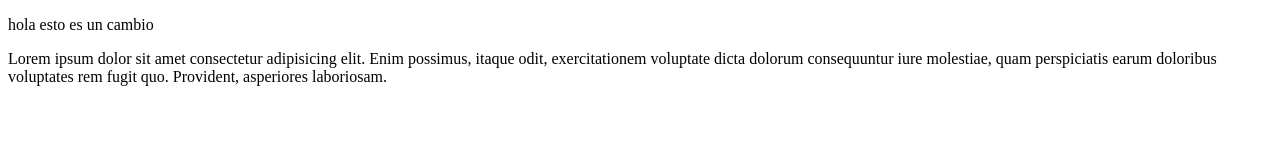
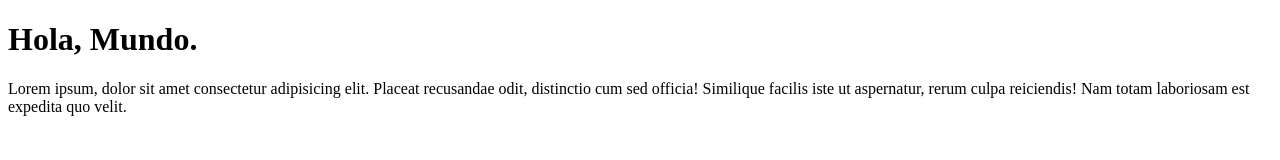
Before and after one commit to jahnu09/JAC, a plain HTML site: page index.html in a window 1280 px wide. Drawn offline with Linux system fonts and the light colour scheme.

Commit message:
agregando titulo

```diff
--- a/index.html
+++ b/index.html
@@ -4,12 +4,14 @@
     <meta charset="UTF-8">
     <meta http-equiv="X-UA-Compatible" content="IE=edge">
     <meta name="viewport" content="width=device-width, initial-scale=1.0">
-    <title>Document</title>
+    <title>JAC</title>
     <link rel="stylesheet" href="CSS/stylo.css">
     <link rel="stylesheet" href="JS/app.js">
 </head>
 <body>
-    <p>hola esto es un cambio</p>
-    Lorem ipsum dolor sit amet consectetur adipisicing elit. Enim possimus, itaque odit, exercitationem voluptate dicta dolorum consequuntur iure molestiae, quam perspiciatis earum doloribus voluptates rem fugit quo. Provident, asperiores laboriosam.
+    <h1>Hola, Mundo.</h1>
+   <p>
+       Lorem ipsum, dolor sit amet consectetur adipisicing elit. Placeat recusandae odit, distinctio cum sed officia! Similique facilis iste ut aspernatur, rerum culpa reiciendis! Nam totam laboriosam est expedita quo velit.
+   </p>
 </body>
 </html>
```
